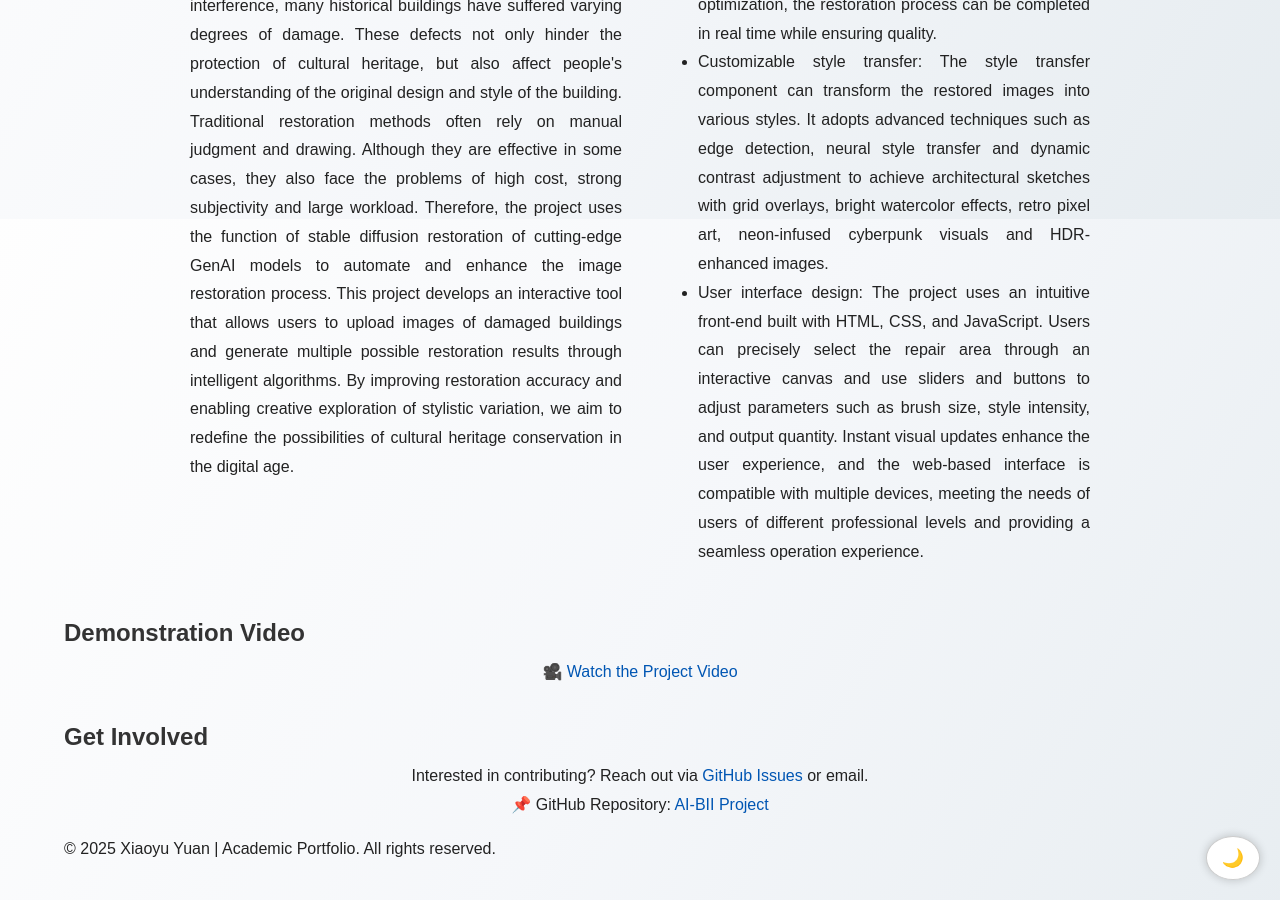
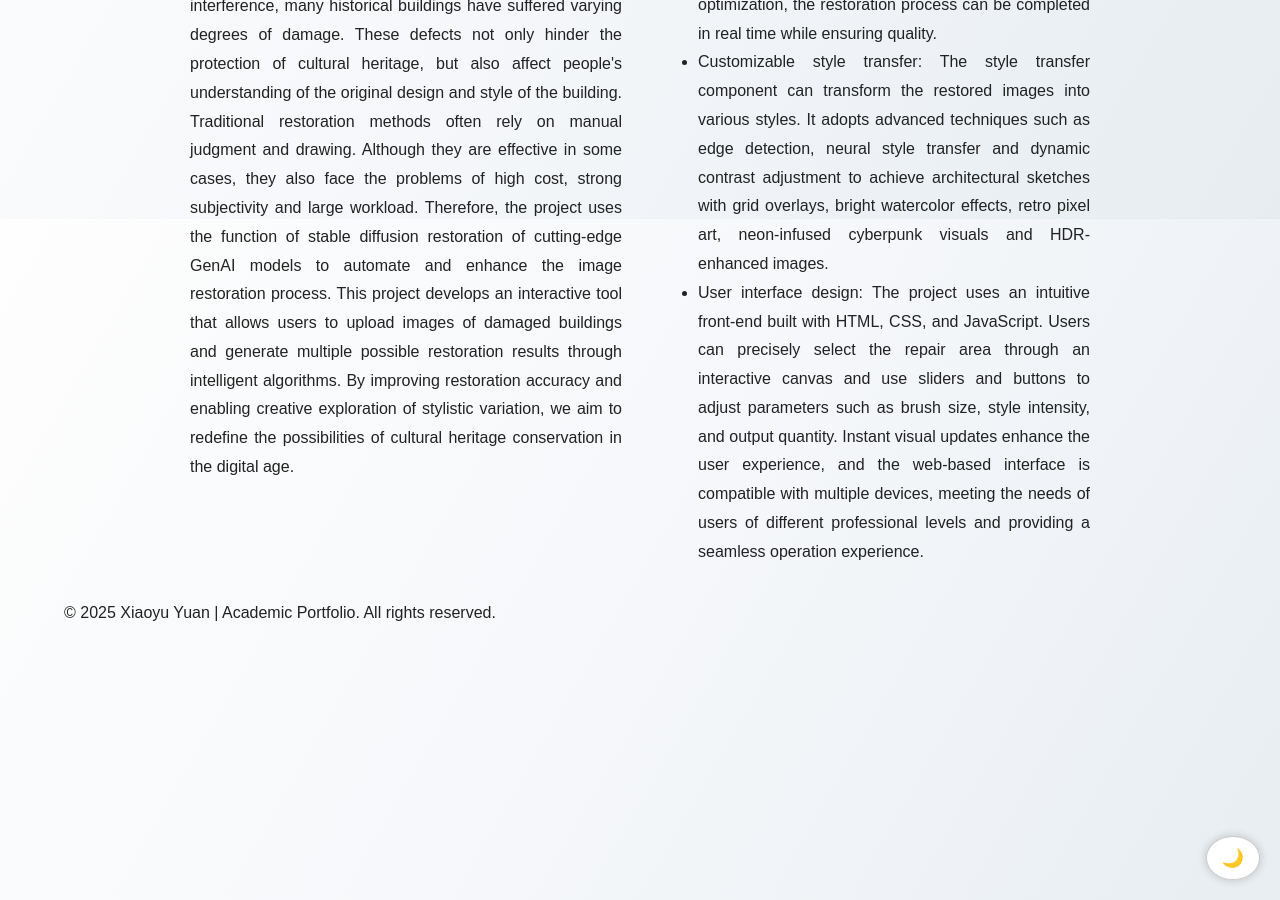
Before and after one commit to XiaoyuYuan19/portfolio, a Jekyll site: the page built from _projects/ai-bii.md, in a window 1280 px wide and 900 px high, scrolled down 681 px. Built offline with Jekyll 4.4.1, drawn with Linux system fonts in a browser that asks for light colours.

Commit message:
Update ai-bii.md

```diff
--- a/_projects/ai-bii.md
+++ b/_projects/ai-bii.md
@@ -46,14 +46,3 @@ Therefore, the project uses the function of stable diffusion restoration of cutt
     </div>
   </div>
 </div>
-
-## **Demonstration Video**
-<p align="center">
-  <a href="https://www.youtube.com/watch?v=nnxlg_0Jbws">🎥 Watch the Project Video</a>
-</p>
-
-## **Get Involved**
-<p align="center">
-  Interested in contributing? Reach out via <a href="https://github.com/XiaoyuYuan19/AI-BII/issues">GitHub Issues</a> or email.
-  <br>📌 GitHub Repository: <a href="https://github.com/XiaoyuYuan19/AI-BII">AI-BII Project</a>
-</p>
```
